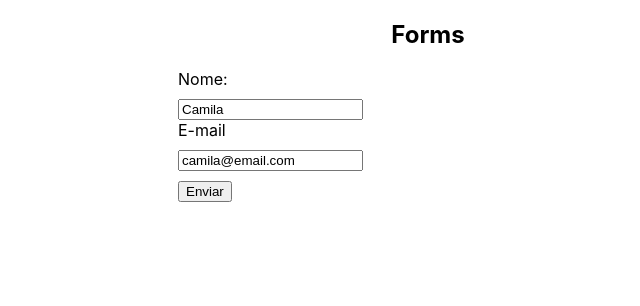
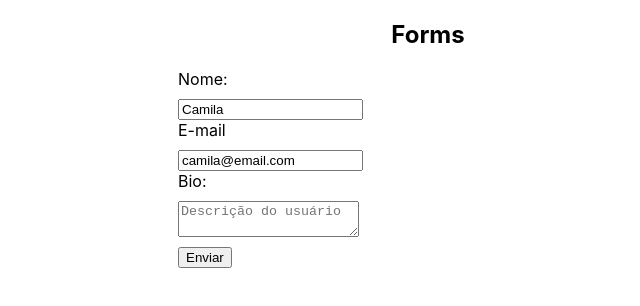
Before and after one commit to NoScandalize/React, a React (Create React App) app in the folder 5_FORM_REACT/form/: page / in a window 1280 px wide. Shown: the top 306 px of the page, without its empty margins (212-852 px from the left). Built offline with nearby package versions, Linux system fonts and the light colour scheme.

Commit message:
Update v1.5.8
- Form: Input de Textarea

```diff
--- a/5_FORM_REACT/form/src/components/MyForm.js
+++ b/5_FORM_REACT/form/src/components/MyForm.js
@@ -2,9 +2,10 @@ import "./MyForm.css";
 
 import { useState } from "react";
 
-const MyForm = ({user}) => {
+const MyForm = ({ user }) => {
   const [name, setName] = useState(user ? user.name : "");
   const [email, setEmail] = useState(user ? user.email : "");
+  const [bio, setBio] = useState("");
 
   const handleName = (e) => {
     setName(e.target.value);
@@ -14,10 +15,11 @@ const MyForm = ({user}) => {
     e.preventDefault();
 
     console.log("Enviando o formulário!");
-    console.log(name, email);
+    console.log(name, email, bio);
 
     setName("");
     setEmail("");
+    setBio("");
   };
 
   return (
@@ -43,6 +45,15 @@ const MyForm = ({user}) => {
             value={email}
           />
         </label>
+        <label>
+          <span>Bio: </span>
+          <textarea
+            name=""
+            placeholder="Descrição do usuário"
+            onChange={(e) => setBio(e.target.value)}
+            value={bio}
+          ></textarea>
+        </label>
         <input type="submit" value="Enviar" />
       </form>
     </div>
```
